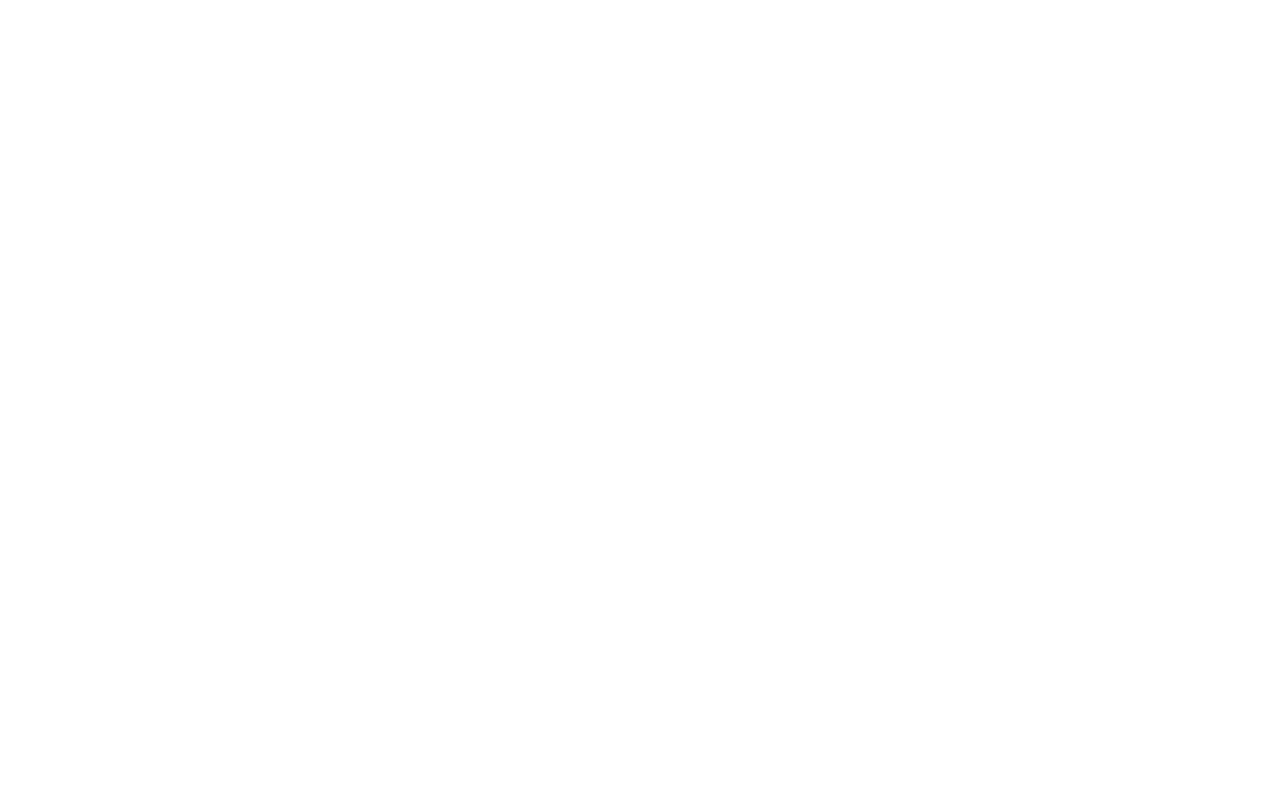
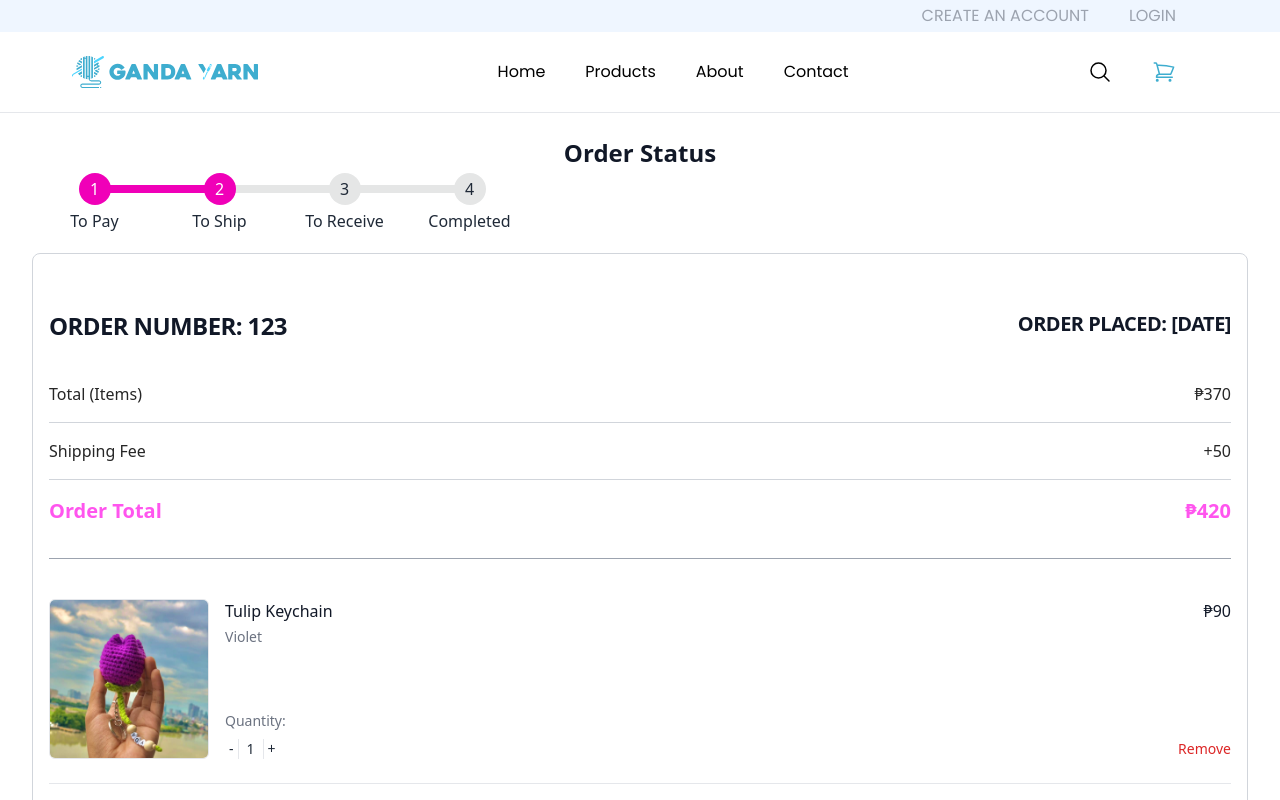
Before and after one commit to yshaaang/ganda-yarn, a React (Vite) app: page /order_status in a window 1280 px wide. Before the commit this address had no page. Shown: the top 800 px of the page. Built offline with nearby package versions, Linux system fonts and the light colour scheme.

Commit message:
Added Order Status Page

```diff
--- a/src/App.jsx
+++ b/src/App.jsx
@@ -17,7 +17,13 @@
   TumblerHolder,
   Wallets,
 } from './pages/Product_Categories';
-import { Checkout, CreateAnAccount, Login, ShoppingCart } from './components';
+import {
+  Checkout,
+  CreateAnAccount,
+  Login,
+  OrderStatus,
+  ShoppingCart,
+} from './components';
 import SlideCart from './components/SlideCart';
 
 const App = () => (
@@ -53,6 +59,7 @@
         <Route path='slidecart' element={<SlideCart />} />
         <Route path='shopping_cart' element={<ShoppingCart />} />
         <Route path='checkout_item' element={<Checkout />} />
+        <Route path='order_status' element={<OrderStatus />} />
 
         <Route path='create_an_account' element={<CreateAnAccount />} />
         <Route path='login' element={<Login />} />
--- /dev/null
+++ b/src/components/OrderStatus.jsx
@@ -0,0 +1,120 @@
+import styles from '../style';
+
+import { Link } from 'react-router-dom';
+import { shoppingCart } from '../constants';
+import QuantitySelector from './QuantitySelector';
+
+const OrderStatus = () => (
+  <div className='bg-white w-full overflow-hidden'>
+    <div class='mx-auto max-w-7xl px-4 sm:px-6 lg:px-8'>
+      <div class='mx-auto max-w-2xl py-8 sm:py-15 lg:max-w-none lg:py-6'>
+        <h2 class='text-2xl text-center font-bold text-gray-900'>
+          Order Status
+        </h2>
+        <div className='mx-auto'>
+          <ul className='steps' style={{ width: '500px' }}>
+            <li className='step step-secondary'>To Pay</li>
+            <li className='step step-secondary'>To Ship</li>
+            <li className='step'>To Receive</li>
+            <li className='step'>Completed</li>
+          </ul>
+        </div>
+
+        <div className='bg-white border border-gray-300 rounded-lg mt-5'>
+          <div class='mx-auto px-4 pt-10 pb-10 '>
+            {/* Description and details  */}
+            <div>
+              <h3 class='sr-only'>Items List</h3>
+            </div>
+            <div className='mb-10 h-full py-4 border-b border-b-gray-400'>
+              <div className='flex justify-between'>
+                <h2 className='sm:text-2xl font-bold tracking-tight text-gray-900 '>
+                  ORDER NUMBER: 123
+                </h2>
+                <h2 className='sm:text-xl font-semibold tracking-tight text-gray-900 '>
+                  ORDER PLACED: [DATE]
+                </h2>
+              </div>
+              {/*Order Summary*/}
+              <div class='mt-6'>
+                <h3 class='sr-only'>Order Summary</h3>
+                <div class='flex items-center'>
+                  <div className='container flex justify-between gap-3 border-b border-[#d1d5db] py-4'>
+                    <p className='text-[#262626]'>Total (Items)</p>
+                    <p className='text-[#262626]'>₱370</p>
+                  </div>
+                </div>
+                <div class='flex items-center'>
+                  <div className='container flex justify-between gap-3 border-b border-[#d1d5db] py-4'>
+                    <p className='text-[#262626]'>Shipping Fee</p>
+                    <p className='text-[#262626]'>+50</p>
+                  </div>
+                </div>
+
+                <div class='flex items-center'>
+                  <div className='container flex justify-between gap-3 py-4'>
+                    <p className='text-[#ff55ee] text-[20px] font-bold'>
+                      Order Total
+                    </p>
+                    <p className='text-[#ff55ee] text-[20px] font-bold'>₱420</p>
+                  </div>
+                </div>
+              </div>
+            </div>
+
+            <div className='mt-4'>
+              <div className='flow-root'>
+                <ul role='list' className='-my-6 divide-y divide-gray-200'>
+                  {shoppingCart.map((product) => (
+                    <li key={product.id} className='flex py-6'>
+                      <div className='h-40 w-40 flex-shrink-0 overflow-hidden rounded-md border border-gray-200'>
+                        <img
+                          src={product.imageSrc}
+                          alt={product.imageAlt}
+                          className='h-full w-full object-cover object-center'
+                        />
+                      </div>
+
+                      <div className='ml-4 flex flex-1 flex-col'>
+                        <div>
+                          <div className='flex justify-between text-base font-medium text-gray-900'>
+                            <h3>
+                              <Link to={product.path}>{product.name}</Link>
+                            </h3>
+                            <p className='ml-4'>{product.price}</p>
+                          </div>
+
+                          <p className='mt-1 text-sm text-gray-500'>
+                            {product.variant}
+                          </p>
+                        </div>
+                        <div className='flex flex-1 items-end justify-between text-sm'>
+                          <div className=''>
+                            <p className='text-gray-500 mb-2'>Quantity: </p>
+
+                            <QuantitySelector />
+                          </div>
+
+                          <div className='flex'>
+                            <button
+                              type='button'
+                              className='font-medium text-[#dc2626] hover:text-[#f87171]'
+                            >
+                              Remove
+                            </button>
+                          </div>
+                        </div>
+                      </div>
+                    </li>
+                  ))}
+                </ul>
+              </div>
+            </div>
+          </div>
+        </div>
+      </div>
+    </div>
+  </div>
+);
+
+export default OrderStatus;
--- /dev/null
+++ b/src/components/PlaceOrderModal.jsx
@@ -0,0 +1,100 @@
+import { Fragment, useRef, useState } from 'react';
+import { Dialog, Transition } from '@headlessui/react';
+import { Link } from 'react-router-dom';
+
+export default function PlaceOrderModal() {
+  const [open, setOpen] = useState(true);
+
+  const cancelButtonRef = useRef(null);
+
+  return (
+    <Transition.Root show={open} as={Fragment}>
+      <Dialog
+        as='div'
+        className='relative z-10'
+        initialFocus={cancelButtonRef}
+        onClose={setOpen}
+      >
+        <Transition.Child
+          as={Fragment}
+          enter='ease-out duration-300'
+          enterFrom='opacity-0'
+          enterTo='opacity-100'
+          leave='ease-in duration-200'
+          leaveFrom='opacity-100'
+          leaveTo='opacity-0'
+        >
+          <div className='fixed inset-0 bg-gray-500 bg-opacity-75 transition-opacity' />
+        </Transition.Child>
+
+        <div className='fixed inset-0 z-10 overflow-y-auto'>
+          <div className='flex min-h-full items-end justify-center p-4 text-center sm:items-center sm:p-0'>
+            <Transition.Child
+              as={Fragment}
+              enter='ease-out duration-300'
+              enterFrom='opacity-0 translate-y-4 sm:translate-y-0 sm:scale-95'
+              enterTo='opacity-100 translate-y-0 sm:scale-100'
+              leave='ease-in duration-200'
+              leaveFrom='opacity-100 translate-y-0 sm:scale-100'
+              leaveTo='opacity-0 translate-y-4 sm:translate-y-0 sm:scale-95'
+            >
+              <Dialog.Panel className='relative transform overflow-hidden rounded-lg bg-white text-left shadow-xl transition-all sm:my-8 sm:w-full sm:max-w-lg'>
+                <div className='bg-white px-4 pt-5 pb-4 sm:p-6 sm:pb-4'>
+                  <div className=''>
+                    <div className='mx-auto flex  flex-shrink-0 items-center justify-center rounded-full  '>
+                      <svg
+                        xmlns='http://www.w3.org/2000/svg'
+                        fill='none'
+                        viewBox='0 0 24 24'
+                        stroke-width='1.5'
+                        stroke='currentColor'
+                        className='h-20 w-20 text-[#22c55e]'
+                        aria-hidden='true'
+                      >
+                        <path
+                          stroke-linecap='round'
+                          stroke-linejoin='round'
+                          d='M9 12.75L11.25 15 15 9.75M21 12a9 9 0 11-18 0 9 9 0 0118 0z'
+                        />
+                      </svg>
+                    </div>
+                    <div className='mt-5 text-center sm:mt-0 ml-4'>
+                      <Dialog.Title
+                        as='h3'
+                        className='mt-3 text-[20px] font-medium leading-6 text-gray-900'
+                      >
+                        Thank you for your purchase!
+                      </Dialog.Title>
+                      <div className='mt-2'>
+                        <p className='text-sm text-gray-500'>
+                          Here is your order number: [ORDER NUMBER HERE]
+                        </p>
+                      </div>
+                    </div>
+                  </div>
+                </div>
+                <div className='bg-gray-50 px-4 py-3 sm:flex sm:flex-row-reverse sm:px-6'>
+                  <div className='flex justify-center w-full'>
+                    <Link
+                      to='/order_status'
+                      path='order_status'
+                      className=' w-full '
+                    >
+                      <button
+                        type='button'
+                        className='inline-flex justify-center w-full rounded-md border border-transparent bg-[#ff55ee] px-4 py-2 text-base font-medium text-white shadow-sm hover:bg-[#e879f9] focus:outline-none focus:ring-2 focus:ring-[#3eadcf] focus:ring-offset-2 '
+                        onClick={() => setOpen(false)}
+                      >
+                        View Order Status
+                      </button>
+                    </Link>
+                  </div>
+                </div>
+              </Dialog.Panel>
+            </Transition.Child>
+          </div>
+        </div>
+      </Dialog>
+    </Transition.Root>
+  );
+}
--- a/src/components/index.js
+++ b/src/components/index.js
@@ -11,6 +11,8 @@
 import QuantitySelector from './QuantitySelector';
 import Checkout from './Checkout';
 import RadioWithLabel from './RadioWithLabel';
+import PlaceOrderModal from './PlaceOrderModal';
+import OrderStatus from './OrderStatus';
 
 export {
   SiteHeader,
@@ -26,4 +28,6 @@
   QuantitySelector,
   Checkout,
   RadioWithLabel,
+  PlaceOrderModal,
+  OrderStatus,
 };
--- a/src/pages/Contact.jsx
+++ b/src/pages/Contact.jsx
@@ -6,12 +6,12 @@
 const Contact = () => {
   return (
     <div className='bg-[#dbf1fe] w-full overflow-hidden'>
-      <div className='mx-auto '>
+      <div className='mx-auto'>
         <div class='container py-8 mx-auto lg:max-w-7xl px-4 sm:px-6 lg:px-20'>
           <div class='content'>
             <div class='left-side'>
               <div class='address details'>
-                <FiMapPin className='icon1' />
+                <FiMapPin className='icon1 ' />
                 <div class='topic'>Address</div>
                 <div class='text-one'>
                   915 Aurora Boulevard Cor. Albany Street, Cubao
@@ -33,7 +33,7 @@
             </div>
             <div class='right-side'>
               <div class='topic-text mb-3'>Send us a message</div>
-              <p class='text-[#6b7280] mb-5'>
+              <p class='text-[#6b7280] text-justify mb-5'>
                 We would love to hear from you! If you have any questions,
                 comments, or feedback, please don't hesitate to contact us. We
                 value your feedback and want to hear from you! Please don't
```
Also changed, not shown: src/components/Checkout.jsx (+11 -3 lines).
